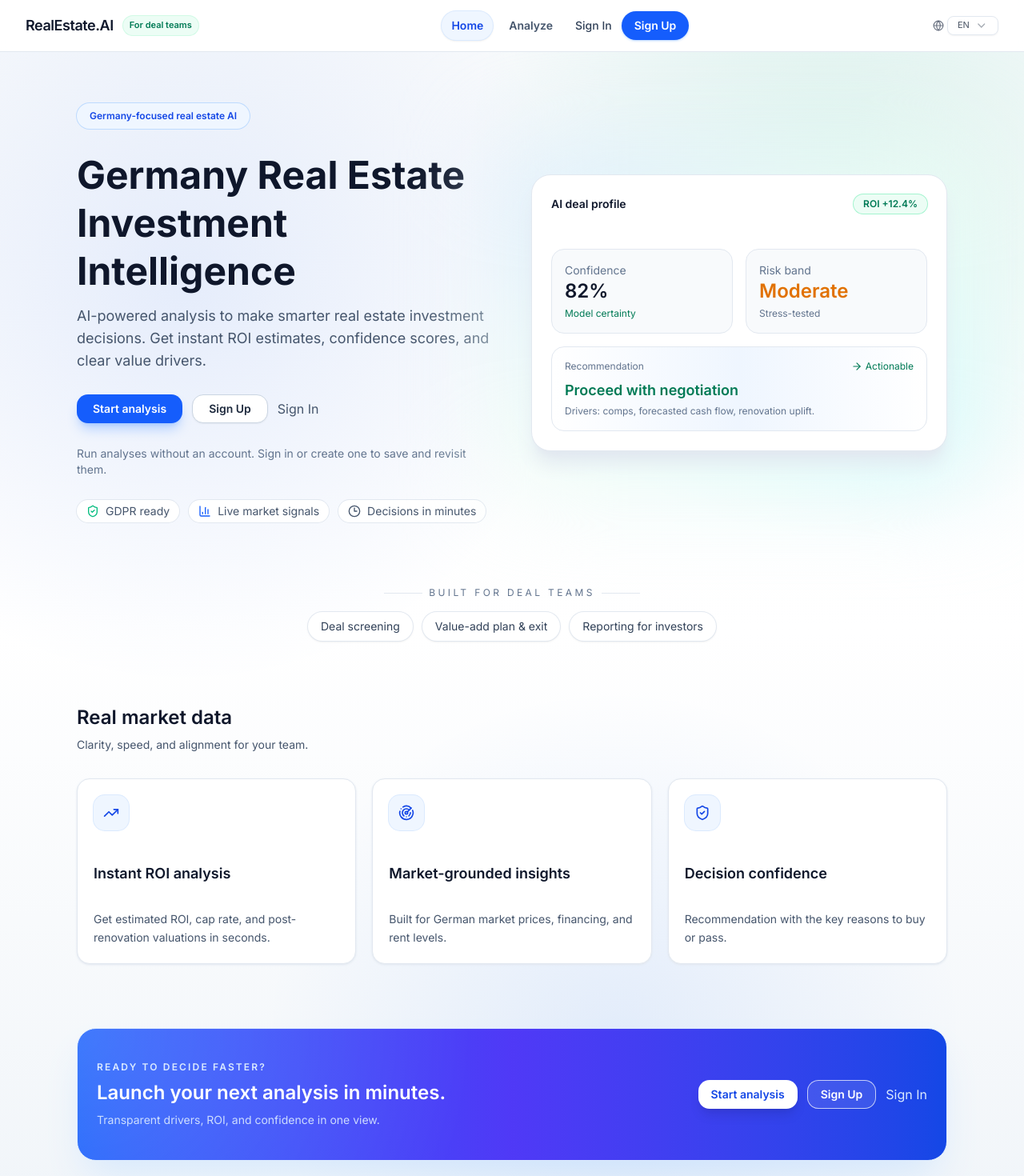
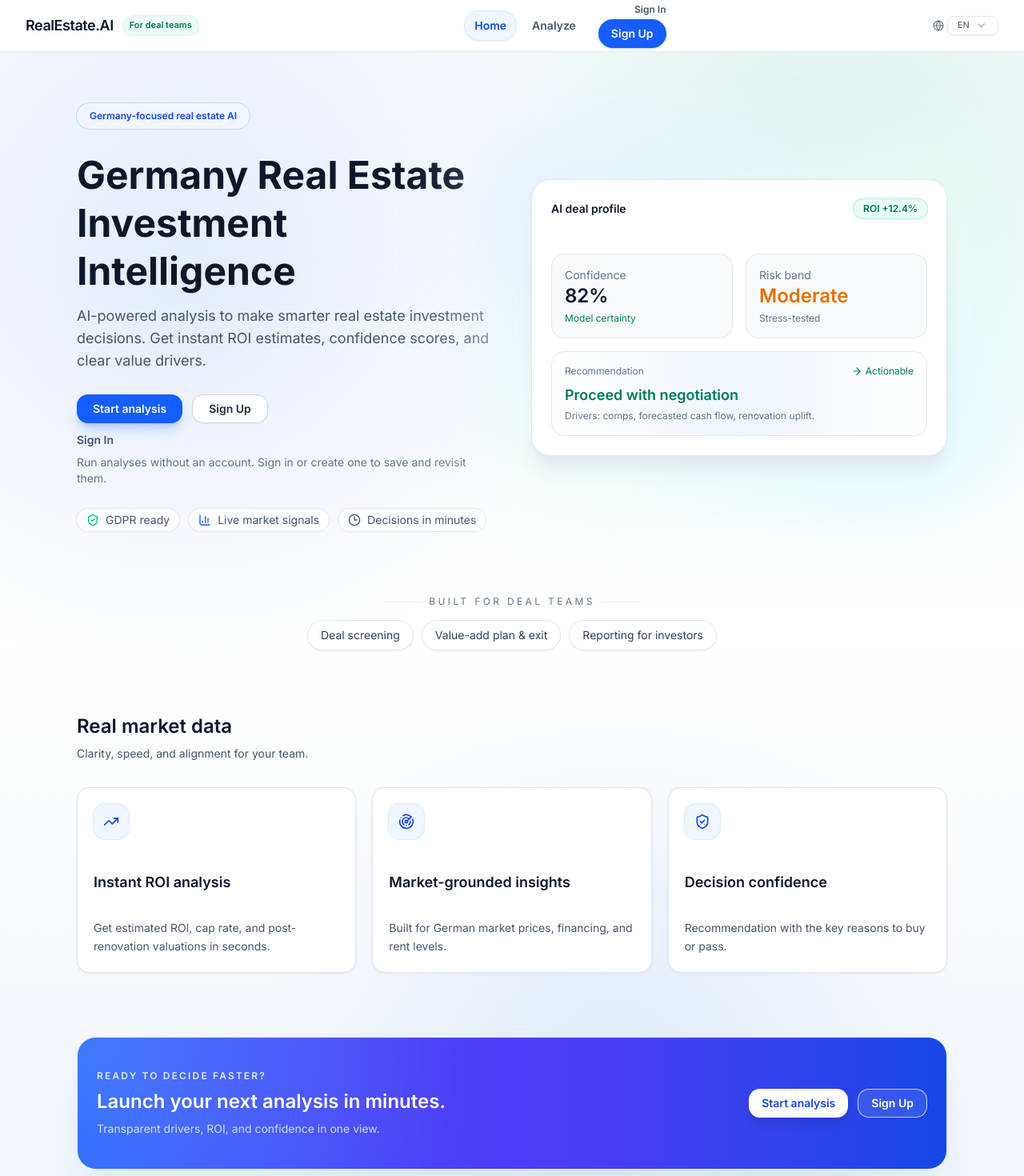
Before and after one commit to mohamedaziztemimi/germany-real-estate-analyzer, a Next.js app: page / in a window 1280 px wide. Shown: the top 1470 px of the page at 80% size. Built offline with nearby package versions, Linux system fonts and the light colour scheme; no server answers.

Commit message:
home page update 2

```diff
--- a/components/ClientLayout.tsx
+++ b/components/ClientLayout.tsx
@@ -76,8 +76,8 @@ function NavigationContent() {
       <div className="flex items-center gap-3 pl-2">
         {isAuthenticated && <LogoutButton />}
         {!isAuthenticated && (
-          <>
-            <Link href="/signin" className="text-slate-700 hover:text-blue-700 transition">
+          <div className="flex flex-col items-end gap-1 text-right">
+            <Link href="/signin" className="text-xs font-semibold text-slate-600 hover:text-blue-700 transition">
               {strings.signIn}
             </Link>
             <Link
@@ -86,7 +86,7 @@ function NavigationContent() {
             >
               {strings.signUp}
             </Link>
-          </>
+          </div>
         )}
       </div>
     </div>
--- a/components/HomeLanding.tsx
+++ b/components/HomeLanding.tsx
@@ -31,9 +31,8 @@ export function HomeLanding() {
               </h1>
               <p className="text-lg text-slate-600">{strings.heroSubtitle}</p>
             </div>
+            {isAuthenticated ? (
               <div className="flex flex-wrap gap-3">
-              {isAuthenticated ? (
-                <>
                 <Link href="/dashboard">
                   <Button className="rounded-xl bg-blue-600 px-5 py-3 text-sm font-semibold text-white shadow-lg shadow-blue-500/30 transition hover:-translate-y-0.5 focus-visible:ring-2 focus-visible:ring-blue-300">
                     Go to dashboard
@@ -47,9 +46,10 @@ export function HomeLanding() {
                     View analyses
                   </Button>
                 </Link>
-                </>
+              </div>
             ) : (
-                <>
+              <div className="space-y-2">
+                <div className="flex flex-wrap gap-3">
                   <Link href="/analyze">
                     <Button className="rounded-xl bg-blue-600 px-5 py-3 text-sm font-semibold text-white shadow-lg shadow-blue-500/30 transition hover:-translate-y-0.5 focus-visible:ring-2 focus-visible:ring-blue-300">
                       {strings.heroCta}
@@ -63,14 +63,15 @@ export function HomeLanding() {
                       {strings.signUp}
                     </Button>
                   </Link>
-                  <Link href="/signin" className="inline-flex items-center text-slate-600 underline-offset-2 hover:text-blue-700 hover:underline">
+                </div>
+                <Link
+                  href="/signin"
+                  className="inline-block text-sm font-semibold text-slate-600 underline-offset-2 hover:text-blue-700 hover:underline"
+                >
                   {strings.signIn}
                 </Link>
-                </>
-              )}
+                <p className="text-sm text-slate-500">{strings.heroGuestNote}</p>
               </div>
-            {!isAuthenticated && (
-              <p className="text-sm text-slate-500">{strings.heroGuestNote}</p>
             )}
             <div className="flex flex-wrap items-center gap-3 text-sm text-slate-600">
               <span className="inline-flex items-center gap-2 rounded-full bg-white px-3 py-1 ring-1 ring-slate-200">
@@ -196,7 +197,8 @@ export function HomeLanding() {
                   </Link>
                 </>
               ) : (
-                <>
+                <div className="flex flex-col gap-2 text-right">
+                  <div className="flex flex-wrap gap-3">
                     <Link href="/analyze">
                       <Button className="rounded-xl bg-white px-4 py-3 text-sm font-semibold text-blue-700 shadow-lg transition hover:-translate-y-0.5">
                         {strings.heroCta}
@@ -210,10 +212,8 @@ export function HomeLanding() {
                         {strings.signUp}
                       </Button>
                     </Link>
-                  <Link href="/signin" className="inline-flex items-center text-blue-100 underline-offset-2 hover:text-white hover:underline">
-                    {strings.signIn}
-                  </Link>
-                </>
+                  </div>
+                </div>
               )}
             </div>
           </div>
```
Lines whose indentation alone changed are shown as unchanged.
